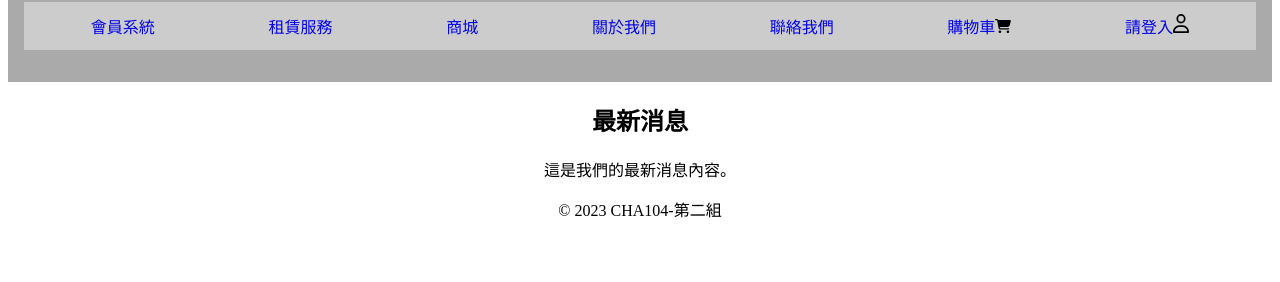
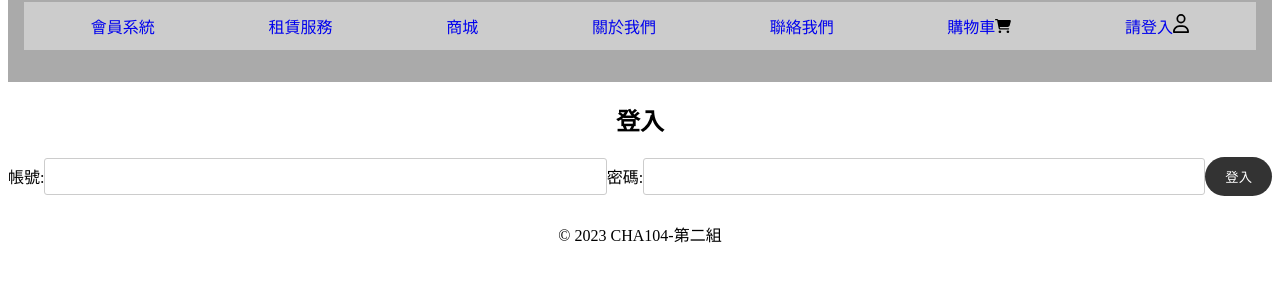
Before and after one commit to CuttleFish999/CHA104GroupProject, a plain HTML site: page Link/NumberSystem/RegisterMember.html in a window 1280 px wide. Shown: the part 192-474 px from the top of the page. Drawn offline with Linux system fonts and the light colour scheme; files whose address does not match are found by name.

Commit message:
登入頁面

```diff
--- a/Link/NumberSystem/RegisterMember.html
+++ b/Link/NumberSystem/RegisterMember.html
@@ -1,16 +1,21 @@
 <!DOCTYPE html>
 <html lang="en">
+
 <head>
     <meta charset="UTF-8">
     <meta name="viewport" content="width=device-width, initial-scale=1.0">
     <link rel="stylesheet" href="/style/navStyle.css">
+    <link rel="stylesheet" href="/style/loginStyle.css">
     <title>註冊會員</title>
 
 </head>
+
 <body>
     <h1>註冊會員頁面</h1>
     <header>
-        <a href="/index.html"><h1 id="header-h1">首頁</h1></a>
+        <a href="/index.html">
+            <h1 id="header-h1">首頁</h1>
+        </a>
         <nav>
             <ul>
                 <li class="nav-li" id="NumberSystem"><a href="#">會員系統</a></li>
@@ -26,13 +31,29 @@
     </header>
 
     <main>
-        <h2>最新消息</h2>
-        <p>這是我們的最新消息內容。</p>
+        <form action="login.php" method="post">
+            <h2>登入</h2>
+            <div id="formContainer">
+
+                <div class="input-container">
+                    <label for="userNumber">帳號:</label>
+                    <input type="text" id="userNumber" name="username" required>
+                    <label for="passNumber">密碼:</label>
+                    <input type="password" id="passNumber" name="password" required>
+
+                    <input type="button" id="loginBTN" value="登入">
+                </div>
+
+            </div>
+        </form>
     </main>
+
+
 
     <footer>
         <p>&copy; 2023 CHA104-第二組</p>
     </footer>
     <script src="/app/nav.js"></script>
 </body>
+
 </html>
--- a/style/goHome.css
+++ b/style/goHome.css
@@ -4,4 +4,5 @@ body{
 #goHome{
     width: 25px;
     position: absolute;
+
 }
--- /dev/null
+++ b/style/loginStyle.css
@@ -0,0 +1,40 @@
+
+#formContainer {
+    display: flex;
+    flex-direction: column;
+    /* align-items: flex-start; */
+}
+
+.input-container {
+    display: flex;
+    flex-direction: row;
+    align-items: center;
+    margin-bottom: 10px;
+}
+
+.label-container {
+    flex: 1;
+    padding-right: 10px;
+    text-align: right;
+}
+
+input[type="text"],
+input[type="password"] {
+    flex: 2;
+    padding: 10px;
+    border: 1px solid #ccc;
+    border-radius: 3px;
+}
+
+/* .button-container {
+    align-self: flex-start;
+} */
+
+#loginBTN{
+    background-color: #333;
+    color: #fff;
+    padding: 10px 20px;
+    border: none;
+    border-radius: 25px;
+    cursor: pointer;
+}
```
